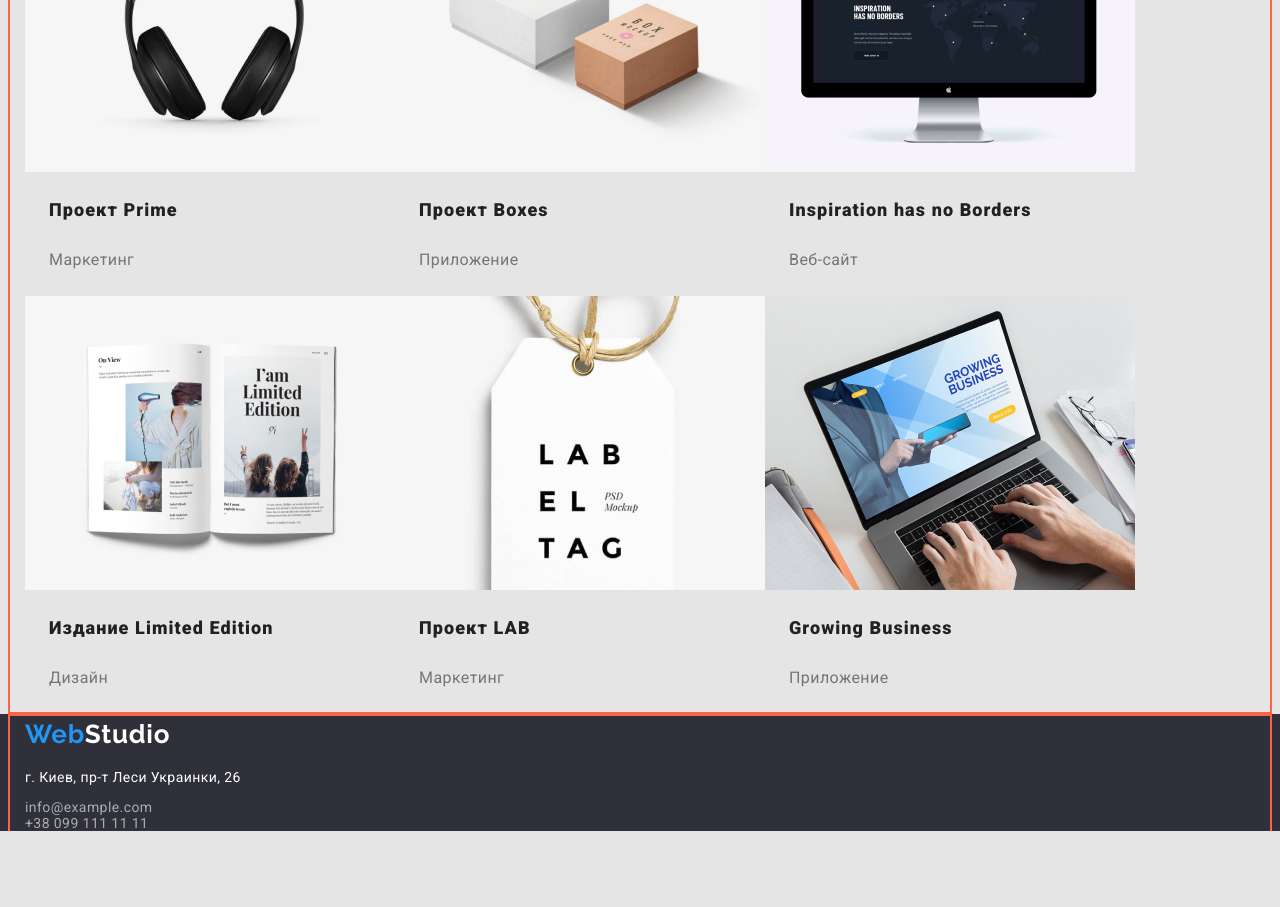
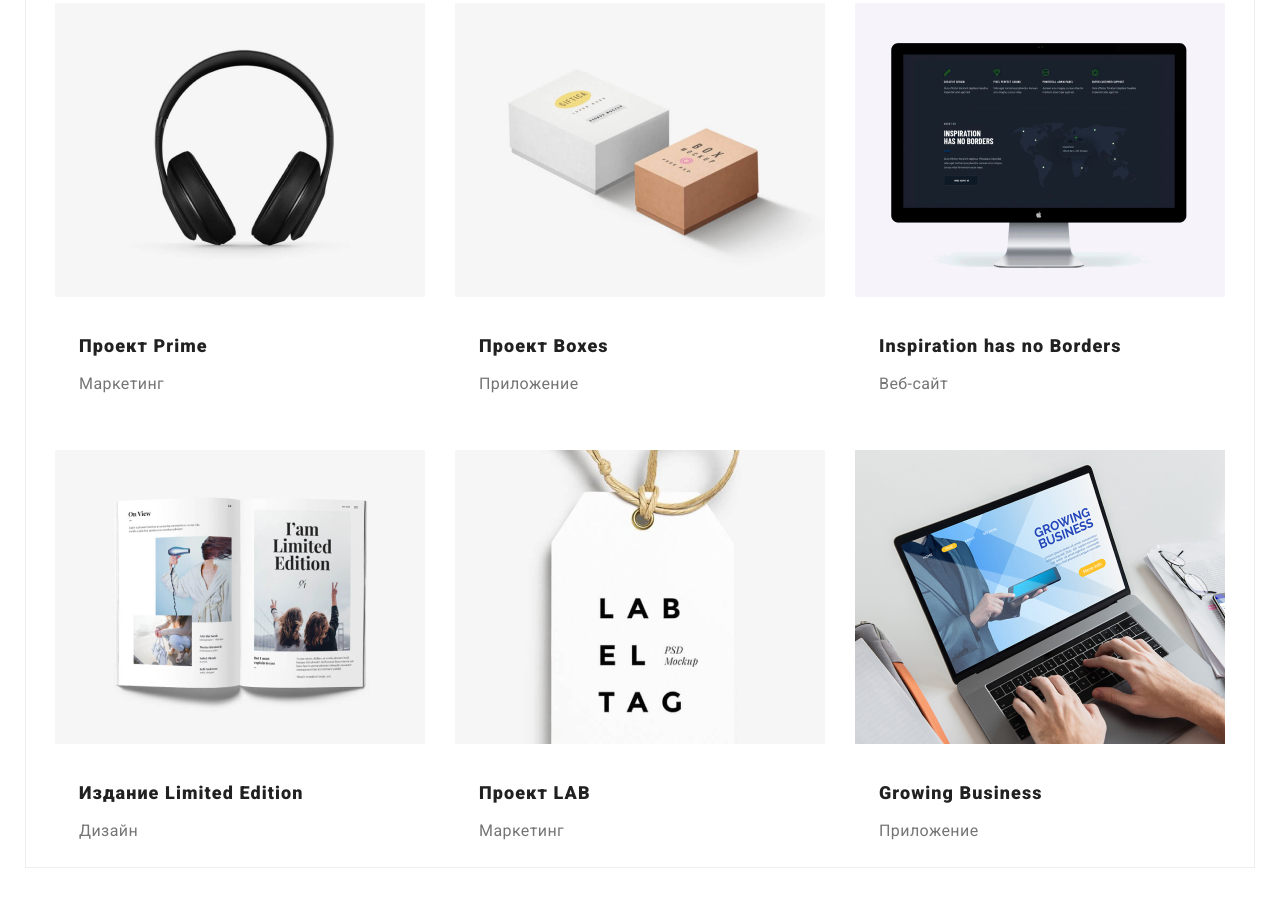
Before and after one commit to playsoksana/goit-markup-hw-03, a plain HTML site: page portfolio.html in a window 1280 px wide. Shown: the part 713-1620 px from the top of the page. Before the commit the page ends 1544 px from the top, so only its background shows below. Drawn offline with Linux system fonts and the light colour scheme.

Commit message:
Устанавливает основную геометрию
Не готово: футер и курсор

```diff
--- a/css/style.css
+++ b/css/style.css
@@ -8,6 +8,8 @@
   --text-color: #757575;
   --footer-contacts-color: rgba(255, 255, 255, 0.6);
   --dark-background: #2f303a;
+  --border-color-card: #eeeeee;
+  --border-header: #ececec;
 }
 
 /* Сброс стилей и основные стили*/
@@ -32,7 +34,7 @@ body {
   line-height: 1, 7;
   letter-spacing: 0.03em;
 
-  background-color: var(--primari-background);
+  /* background-color: var(--primari-background); */
   color: var(--text-color);
 
   margin: 0;
@@ -40,6 +42,20 @@ body {
 
 .center {
   text-align: center;
+}
+
+.section {
+  padding-top: 94px;
+  padding-bottom: 94px;
+}
+
+.conteiner {
+  width: 1230px;
+  padding-left: 15px;
+  padding-right: 15px;
+  margin-left: auto;
+  margin-right: auto;
+  /* outline: 2px solid tomato; */
 }
 
 .visvally-hiden {
@@ -132,10 +148,15 @@ body {
 /* footer */
 .footer {
   background-color: var(--dark-background);
+  padding: 60px 0;
 }
 
-.footer .link {
+.footer-list .link {
   color: var(--second-title);
+
+  display: block;
+  padding-bottom: 9px;
+  margin-bottom: 0;
 }
 
 .footer-contacts .link {
@@ -145,11 +166,6 @@ body {
 .footer-addres {
   display: inline-flex;
   margin-top: 0;
-  margin-bottom: 9px;
-}
-
-.footer-list:not(:nth-last-child(1)) {
-  margin-bottom: 9px;
 }
 
 /* Герой index */
@@ -258,16 +274,13 @@ body {
 .display-team {
   display: flex;
   flex-basis: 270px;
+  background-color: var(--backgroung-header);
   justify-content: space-between;
 }
 
 .display-team > .photo-team {
   background-color: var(--backgroung-header);
   border: 1px solid transparent;
-  border-radius: 0 0 4px 4px;
-  box-shadow: 0px 2px 1px 0px 0, 0, 0, 0, 2;
-  box-shadow: 0px 1px 1px 0px 0, 0, 0, 0, 14;
-  box-shadow: 0px 1px 3px 0px 0, 0, 0, 0, 12;
 }
 
 .team img {
@@ -327,31 +340,27 @@ body {
 
 /* работы портфолио */
 
+.header-portfolio {
+  border-bottom: 1px solid var(--border-header);
+}
+
 .works-portfolio {
   font-size: 16px;
   line-height: 2;
 
   display: inline-flex;
   flex-wrap: wrap;
+  justify-content: center;
+
+  background-color: var(--backgroung-header);
+  border: 1px solid var(--border-color-card);
 }
 
-/* .card-portfolio {
-  margin-right: 30px;
-  width: 370px;
-}
-
-.card-portfolio {
-  margin-right: 30px;
-  margin-bottom: 30px;
-}
-
-.card-portfolio:nth-child(n + 3) {
+.box-card p {
+  display: block;
+  margin-top: 0;
   margin-bottom: 0;
 }
-
-.card-portfolio.card-portfolio:nth-child(3n) {
-  margin-right: 0;
-} */
 
 .title-portfolio {
   font-size: 18px;
@@ -368,18 +377,14 @@ body {
   margin: 0 24px 20px;
 }
 
+.item-portfolio:not(:nth-last-child(-n + 3)) {
+  margin-bottom: 30px;
+}
+
+.item-portfolio:not(:nth-child(3n)) {
+  margin-right: 30px;
+}
+
 .photo {
-  display: block;
   margin-bottom: 20px;
 }
-
-.conteiner {
-  width: 1230px;
-  padding-left: 15px;
-  padding-right: 15px;
-  margin-left: auto;
-  margin-right: auto;
-  outline: 2px solid tomato;
-  /* padding-top: 94px;
-  padding-bottom: 94px; */
-}
--- a/portfolio.html
+++ b/portfolio.html
@@ -16,7 +16,7 @@
 
 <body>
     <!--Header-->
-<header class="header">
+<header class="header header-portfolio">
     <div class="conteiner display-header">
         <a href="./index.html" class="link"><span class="web-logo">Web</span><span class="logo-header">Studio</span></a>
         <nav>
@@ -41,7 +41,7 @@
     <!--Main-->
     <main class="portfolio">
         <h1 class="visvally-hiden">Страница портфолио</h1> <!--не отображается-->
-      <section>
+      <section class="section">
         <h2 class="visvally-hiden">Cектор фильтра</h2> <!--не отображается-->
         <div class="conteiner filter">
             <ul class="list buttons">
@@ -62,7 +62,7 @@
                 </li>
             </ul>
             <ul class="works-portfolio list">
-                <li class="card-portfolio">
+                <li class="item-portfolio">
                     <img class="photo" src="./images/techno-pig.jpg" alt="Открытый ноутбук, на экране которого страница команды"
                         width="370">
                     <div class="box-card">
@@ -70,56 +70,56 @@
                         <p>Веб-сайт</p>
                     </div>
                 </li>
-                <li class="card-portfolio">
+                <li class="item-portfolio">
                     <img class="photo" src="./images/poster-new-orlean-vs-golden-star.jpg" alt="Два боскедболиста " width="370">
                     <div class="box-card">
                         <h3 class="title-portfolio">Постер <span lang="en">New Orlean vs Golden Star</span></h3>
                         <p>Дизайн</p>
                     </div>
                 </li>
-                <li class="card-portfolio">
+                <li class="item-portfolio">
                     <img class="photo" src="./images/restaurant-seafood.jpg" alt="Эмблема рыбного ресторана" width="370">
                     <div class="box-card">
                         <h3 class="title-portfolio">Ресторан <span lang="en">Seafood</span></h3>
                         <p>Приложение</p>
                     </div>
                 </li>
-                <li class="card-portfolio">
+                <li class="item-portfolio">
                     <img class="photo" src="./images/project-prime.jpg" alt="Безпроводные наушники" width="370">
                     <div class="box-card">
                         <h3 class="title-portfolio">Проект <span lang="en">Prime</span></h3>
                         <p>Маркетинг</p>
                     </div>
                 </li>
-                <li class="card-portfolio">
+                <li class="item-portfolio">
                     <img class="photo" src="./images/project-boxes.jpg" alt="Две коробки" width="370">
-                    <div class="box-card">
-                        <h3 class="title-portfolio">Проект <span lang="en">Boxes</span></h3>
-                        <p>Приложение</p>
-                    </div>
+                <div class="box-card">
+                    <h3 class="title-portfolio">Проект <span lang="en">Boxes</span></h3>
+                    <p>Приложение</p>
+                </div>
                 </li>
-                <li class="card-portfolio">
+                <li class="item-portfolio">
                     <img class="photo" src="./images/inspiration-has-no-borders.jpg" alt="Монитор" width="370">
                     <div class="box-card">
                         <h3 class="title-portfolio"><span lang="en">Inspiration has no Borders</span></h3>
                         <p>Веб-сайт</p>
                     </div>
                 </li>
-                <li class="card-portfolio">
+                <li class="item-portfolio">
                     <img class="photo" src="./images/limited-edition.jpg" alt="Переодическое издание" width="370">
                     <div class="box-card">
                         <h3 class="title-portfolio">Издание <span lang="en">Limited Edition</span></h3>
                         <p>Дизайн</p>
                     </div>
                 </li>
-                <li class="card-portfolio">
+                <li class="item-portfolio">
                     <img class="photo" src="./images/project-lab.jpg" alt="Бейдж с логотипом" width="370">
                     <div class="box-card">
                         <h3 class="title-portfolio">Проект <span lang="en">LAB</span></h3>
                         <p>Маркетинг</p>
                     </div>
                 </li>
-                <li class="card-portfolio">
+                <li class="item-portfolio">
                     <img class="photo" src="./images/growing-business.jpg" alt="Работа в сайте за ноутбуком" width="370">
                     <div class="box-card">
                         <h3 class="title-portfolio"><span lang="">Growing Business</span></h3>
@@ -134,13 +134,13 @@
 <footer class="footer">
     <div class="conteiner">
         <a href="./index.html" class="link"><span class="web-logo">Web</span><span class="logo-footer">Studio</span></a>
-        <address class="link">
-            <p class="link">г. Киев, пр-т Леси Украинки, 26</p>
+        <address class="link contacts">
+            <p class="link footer-addres">г. Киев, пр-т Леси Украинки, 26</p>
             <ul class="list footer-contacts">
-                <li>
+                <li class="footer-list">
                     <a href="mielto:info@example.com" class="link">info@example.com</a>
                 </li>
-                <li>
+                <li class="footer-list">
                     <a href="tel:+380991111111" class="link">+38 099 111 11 11</a>
                 </li>
             </ul>
```
Also changed, not shown: index.html (+4 -4 lines).
